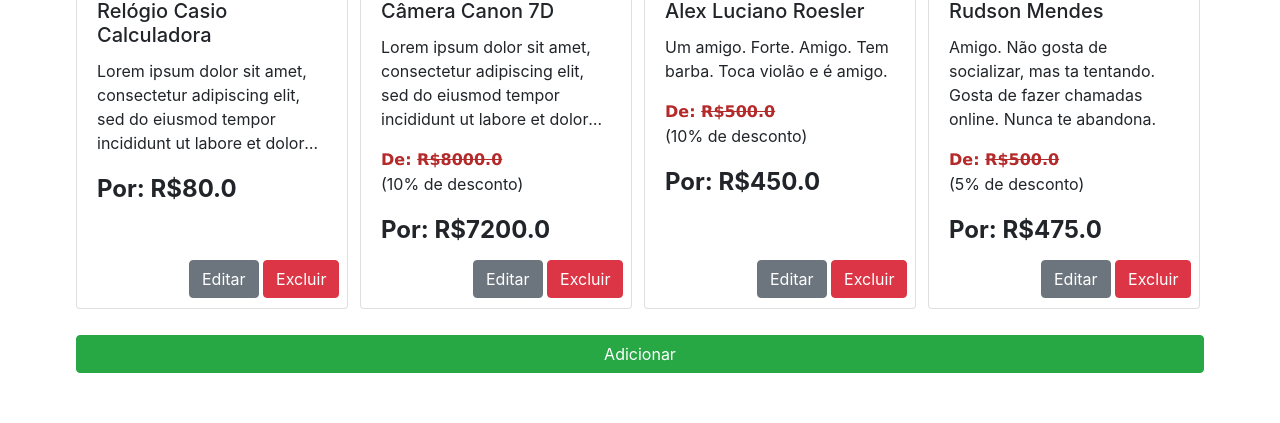
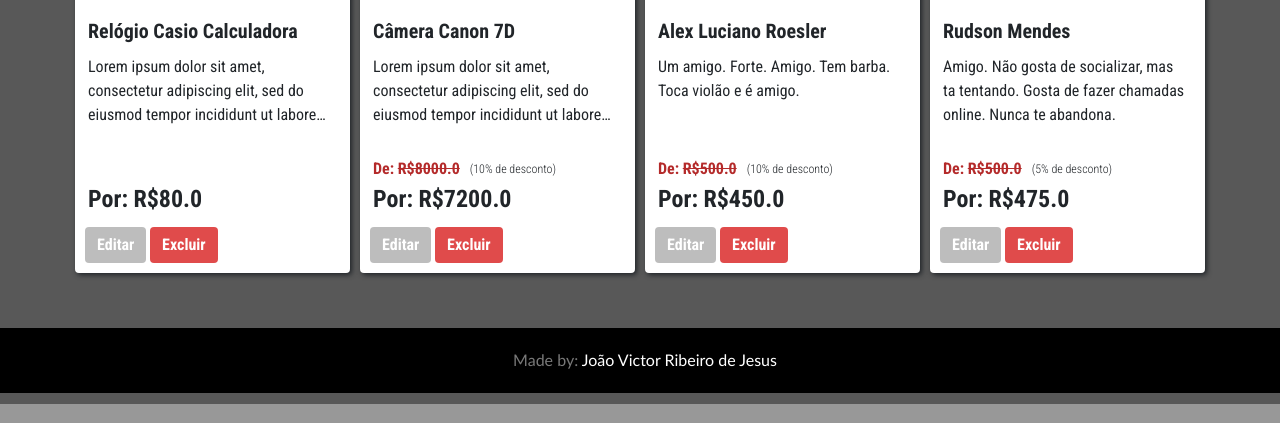
Before and after one commit to J040/CRUD-Flask, a Flask app: page / in a window 1280 px wide. Shown: the part 396-819 px from the top of the page. Run offline with Flask 2, Linux system fonts and the light colour scheme; data comes from the database, SQL or seed files in the repository; both versions use the stored data as it was after the commit; some libraries are stand-ins or nearby versions.

Commit message:
Mudança no front-end

```diff
--- a/templates/index.html
+++ b/templates/index.html
@@ -2,12 +2,36 @@
 
 <html lang="pt-br">
 
-<!-- <style>
+<style>
+    :root {
+        --google_font: 'Roboto Condensed', sans-serif; /* IMPORTADA DA GOOGLE */ ;
+    }
     .page-title {
-        font-family: 'Quicksand', sans-serif; /* IMPORTADA DA GOOGLE */
+        font-family: var(--google_font);
+        font-weight: 700;
+        font-size: 30px;
+        margin-top: 20px;
+        margin-bottom: 20px;
+        color: white;
+        text-align: center;
     }
-    p {
-        font-size: small;
+    .price {
+        font-family: var(--google_font);
+        margin: 10px 10px 10px 13px;
+    }
+    .add_button {
+        font-family: var(--google_font);
+        height: 40px;
+        width: 10px;
+        margin: 20px 20px 20px 130px;
+
+    }
+    .edit_exclude {
+        font-family: var(--google_font);
+        font-weight: 700;
+        position: relative;
+        padding-bottom: 10px;
+        padding-left: 10px;
     }
     .thin-red-border {
         border-color: red;
@@ -15,38 +39,52 @@
         border-style: solid;
         border-radius: 50%;
     }
-</style> -->
+</style>
 
 <head>
     <meta charset="UTF-8">
     <meta name="viewport" content="width=device-width, user-scalable=no, initial-scale=1.0, maximum-scale=1.0, minimum-scale=1.0">
     <meta http-equiv="X-AU-Compatible" content="ie=edge">
     <title>Produtos</title>
-    <!-- <link rel="stylesheet" href="https://maxcdn.bootstrapcdn.com/bootstrap/3.4.0/css/bootstrap.min.css"> -->
     <link rel="stylesheet" href="https://maxcdn.bootstrapcdn.com/bootstrap/4.0.0/css/bootstrap.min.css" integrity="sha384-Gn5384xqQ1aoWXA+058RXPxPg6fy4IWvTNh0E263XmFcJlSAwiGgFAW/dAiS6JXm" crossorigin="anonymous">
     <link rel="preconnect" href="https://fonts.gstatic.com">
-    <link href="https://fonts.googleapis.com/css2?family=Quicksand:wght@700&display=swap" rel="stylesheet">
+    <link href="https://fonts.googleapis.com/css2?family=Roboto+Condensed:wght@300;400;700&display=swap" rel="stylesheet">
 </head>
-<body>
 
-<h1  class="page-title" style="text-align: center; margin-top: 20px; margin-bottom: 20px;">Create, Read, Update and Delete - Produtos</h1>
-<div class="container">
-    <div class="row">
+<body style="background-color: rgb(88, 88, 88);">
+
+<div class="row" style="background-color: rgb(43, 43, 43);">
+    <div class="container" >
+        <div class="row" style="align-content: center;">
+            <h1 class="page-title col-md-6">Create, Read, Update and Delete - Produtos</h1>
+            <div class="" style="align-content: center;" >
+                <a href="/add" class="add_button btn btn-block btn-success" style="font-weight: 700; border: 0px; font-size: 18px; color: white; background-color: rgb(133, 185, 99);">Adicionar produto</a>
+            </div>
+        </div>
+
+    </div>
+</div>
+<div class="row" >
+    <div class="container" >
+        <div class="row" style="margin-top: 30px; margin-bottom: 50px; align-content: center;">
             {% for p, d in products|zip(discounts) %}
-            <div class="card" style="width: 17rem; margin: 6px;">
+                <div class="card" style="width: 275px; margin: 5px; border: 0px; box-shadow: 2px 2px 5px;">
                     {% if p.image == '' %}
                         <img class="card-img-top" src="https://www.strokejoinville.com.br/wp-content/uploads/sites/804/2017/05/produto-sem-imagem-Copia-1.gif" alt="Without image" height="280">
                     {% else %}
                         <img class="card-img-top" src="{{p.image}}" alt="{{p.name}}" height="280">
                     {% endif %}
-                <div class="card-body">
-                    <h5 class="card-title">{{p.name}}</h5>
-                    <p class="card-text" style="overflow: hidden; display: -webkit-box; -webkit-line-clamp: 4; -webkit-box-orient: vertical;">{{p.description}}</p>
-                    <div style="margin-bottom: 2px;">
+                    <div class="card-body" style="margin: 0px 0px 0px -7px;">
+                        <h5 class="card-title" style="font-family: var(--google_font); font-weight: 700;">{{p.name}}</h5>
+                        <p class="card-text" style="font-family: var(--google_font); font-weight: 400; overflow: hidden; display: -webkit-box; -webkit-line-clamp: 3; -webkit-box-orient: vertical;">{{p.description}}</p>
 
+                    </div>
+                    <div class="price">
                         {% if d.discount_percent != 0 and p.price != 0 and d.end_date.date() >= now %}
-                        <b style="color: rgb(180, 42, 42); font-family: Verdana, Geneva, Tahoma, sans-serif;">De: <strike>R${{p.price}}</strike></b><br>
-                        <p>({{d.discount_percent}}% de desconto)</p>
+                            <div class="row">
+                                <p style="margin: 0px 0px -25px 15px; font-family: var(--google_font); font-weight: 700; color: rgb(180, 42, 42);">De: <strike>R${{p.price}}</strike></p><br>
+                                <p style="margin: 3px 0px 0px 10px; font-size: 12px; font-family: var(--google_font); font-weight: 300;">({{d.discount_percent}}% de desconto)</p>
+                            </div>
                             {% if p.price - (p.price * (d.discount_percent/100)) <= 0 %}
                                 <strong class="card-text" style="font-size:x-large; ">Grátis!</strong>
                             {% elif p.price != 0 %}
@@ -60,18 +98,22 @@
                             <strong class="card-text" style="font-size:x-large; ">Grátis!</strong>
                         {% endif %}
                     </div>
+                    <div class="edit_exclude" >
+                        <a href="/edit/{{p.id}}" class="btn btn-secondary" style="font-weight: 700; background-color: rgb(189, 189, 189); border: 0px;" >Editar</a>
+                        <a href="/delete/{{p.id}}" class="btn btn-danger" style="font-weight: 700; background-color: rgb(224, 75, 75); border: 0px;" >Excluir</a>
                     </div>
-                <div style="position: relative; top: 0px; left: 0px; right: 10px; bottom: 10px;">
-                    <a href="/edit/{{p.id}}" class="btn btn-secondary" style="position: relative; top: -10px; left: 112px; right: 0px; bottom: 0px;">Editar</a>
-                    <a href="/delete/{{p.id}}" class="btn btn-danger" style="position: relative; top: -10px; left: 112px; right: 0px; bottom: 0px;">Excluir</a>
+                </div>
+            {% endfor %}
+        </div>
+    </div>
 </div>
 
-            </div>
-        {% endfor %}
-
-        <a href="/add" style="margin-bottom: 50px; margin-top: 20px; margin-inline: 6px; float:center;" class="btn btn-block btn-success">Adicionar</a>
+<div class="row" style="background-color: black;">
+    <div class="container col-md-12" style="color: rgb(121, 121, 121); text-align: center; margin: 20px 5px 5px 5px;">
+        <p style="font-family: 'Gill Sans', 'Gill Sans MT', Calibri, 'Trebuchet MS', sans-serif;">Made by: <a style="color: white;" href="https://www.linkedin.com/in/joao-victor-ribeiro/">João Victor Ribeiro de Jesus</a></p>
     </div>
 </div>
+
 </body>
 
 </html>
```
Also changed, not shown: test5.sqlite3. Lines whose indentation alone changed are shown as unchanged.
